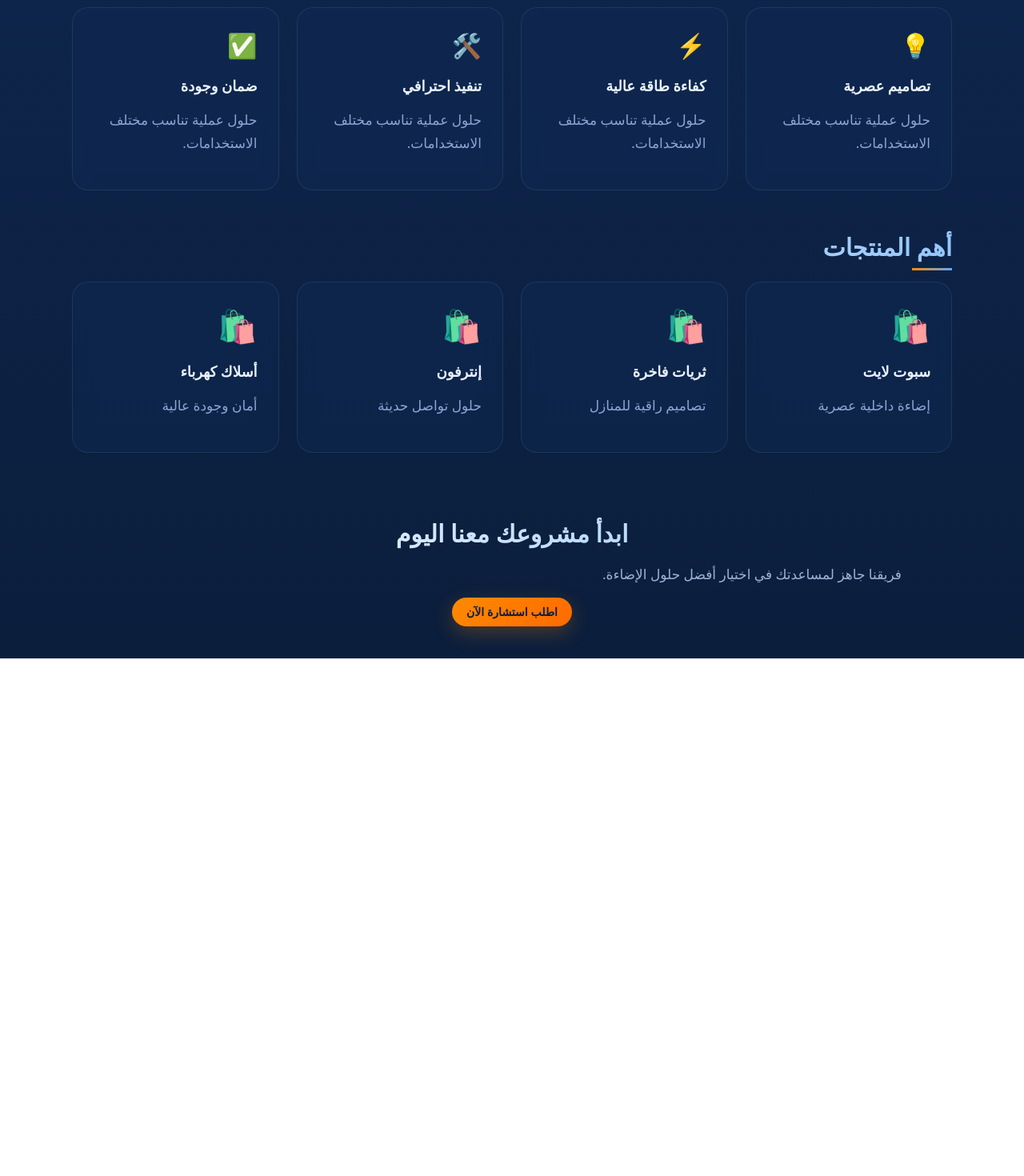
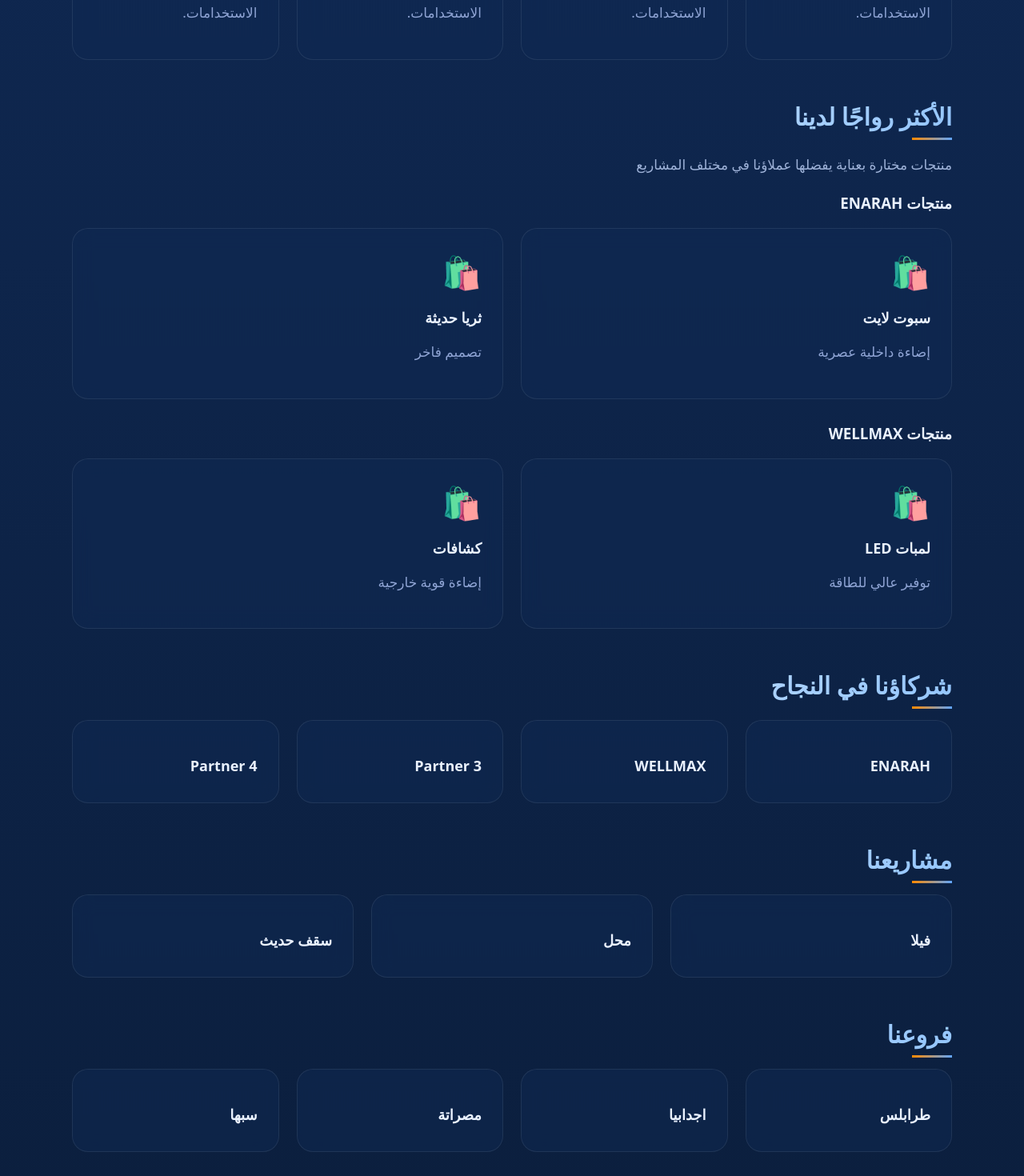
Before and after one commit to nonynony28-netizen/Menarah, a React (Vite) app: page /#/ in a window 1280 px wide. Shown: the part 680-2150 px from the top of the page at 80% size. Before the commit the page ends 1503 px from the top, so only its background shows below. Built offline with nearby package versions, Linux system fonts and the light colour scheme.

Commit message:
Revise content and improve UI text in Home component
Updated feature titles and product descriptions for clarity. Enhanced section headings and button texts for better user engagement.

```diff
--- a/src/pages/Home.jsx
+++ b/src/pages/Home.jsx
@@ -1,27 +1,44 @@
 import React from "react";
 
+/* ===== بيانات مبدئية (تبدّلها لاحقاً بالصور الحقيقية) ===== */
+
+// لماذا نحن
 const features = [
-  { title: "تصاميم عصرية", icon: "💡" },
-  { title: "كفاءة طاقة عالية", icon: "⚡" },
+  { title: "جودة عالية", icon: "💡" },
+  { title: "كفاءة طاقة", icon: "⚡" },
   { title: "تنفيذ احترافي", icon: "🛠️" },
-  { title: "ضمان وجودة", icon: "✅" },
+  { title: "ضمان وخدمة", icon: "✅" },
 ];
 
-const topProducts = [
+// الأكثر رواجاً – ENARAH
+const enarahProducts = [
   { name: "سبوت لايت", desc: "إضاءة داخلية عصرية" },
-  { name: "ثريات فاخرة", desc: "تصاميم راقية للمنازل" },
-  { name: "إنترفون", desc: "حلول تواصل حديثة" },
-  { name: "أسلاك كهرباء", desc: "أمان وجودة عالية" },
+  { name: "ثريا حديثة", desc: "تصميم فاخر" },
 ];
+
+// الأكثر رواجاً – WELLMAX
+const wellmaxProducts = [
+  { name: "لمبات LED", desc: "توفير عالي للطاقة" },
+  { name: "كشافات", desc: "إضاءة قوية خارجية" },
+];
+
+// شركاؤنا (استبدل بالإيمجات لاحقاً)
+const partners = ["ENARAH", "WELLMAX", "Partner 3", "Partner 4"];
+
+// مشاريع (استبدل بالإيمجات)
+const projects = ["فيلا", "محل", "سقف حديث"];
+
+// الفروع
+const branches = ["طرابلس", "اجدابيا", "مصراتة", "سبها"];
 
 function Home() {
   return (
     <main className="page hero">
 
-      {/* ===== Hero Section ===== */}
+      {/* ===== 1) HERO ===== */}
       <section className="hero-grid">
 
-        {/* Left (Text) */}
+        {/* نص */}
         <div>
           <span className="badge">حلول إنارة احترافية</span>
 
@@ -30,7 +47,7 @@ function Home() {
           </h1>
 
           <p>
-            إضاءة عصرية تجمع بين الأداء والجمال، مصممة خصيصاً لمشاريعك.
+            إضاءة عصرية تجمع بين الأداء والجمال، مصممة لتناسب جميع مشاريعك.
           </p>
 
           <div className="hero-actions">
@@ -47,22 +64,13 @@ function Home() {
           </div>
         </div>
 
-        {/* Right (Visual) */}
+        {/* عنصر بصري (استبدله بصورة لاحقاً) */}
         <div className="hero-visual">
-          <div className="hero-box">
-            💡
-          </div>
+          <div className="hero-box">💡</div>
         </div>
-
       </section>
 
-      {/* ===== Value Card ===== */}
-      <section className="hero-card">
-        <h3>جودة موثوقة</h3>
-        <p>منتجات بمعايير عالمية مع دعم فني مستمر.</p>
-      </section>
-
-      {/* ===== Features ===== */}
+      {/* ===== 2) لماذا نحن ===== */}
       <section className="section">
         <h2>لماذا نحن؟</h2>
 
@@ -77,12 +85,29 @@ function Home() {
         </div>
       </section>
 
-      {/* ===== Products ===== */}
+      {/* ===== 3) الأكثر رواجاً ===== */}
       <section className="section">
-        <h2>أهم المنتجات</h2>
+        <h2>الأكثر رواجًا لدينا</h2>
+        <p className="section-desc">
+          منتجات مختارة بعناية يفضلها عملاؤنا في مختلف المشاريع
+        </p>
 
+        {/* ENARAH */}
+        <h3 style={{ marginTop: "20px" }}>منتجات ENARAH</h3>
         <div className="grid">
-          {topProducts.map((p, i) => (
+          {enarahProducts.map((p, i) => (
+            <div className="card product-card" key={i}>
+              <div className="product-img">🛍️</div>
+              <h3>{p.name}</h3>
+              <p>{p.desc}</p>
+            </div>
+          ))}
+        </div>
+
+        {/* WELLMAX */}
+        <h3 style={{ marginTop: "30px" }}>منتجات WELLMAX</h3>
+        <div className="grid">
+          {wellmaxProducts.map((p, i) => (
             <div className="card product-card" key={i}>
               <div className="product-img">🛍️</div>
               <h3>{p.name}</h3>
@@ -92,16 +117,55 @@ function Home() {
         </div>
       </section>
 
-      {/* ===== CTA ===== */}
+      {/* ===== 4) شركاؤنا ===== */}
+      <section className="section">
+        <h2>شركاؤنا في النجاح</h2>
+
+        <div className="grid">
+          {partners.map((p, i) => (
+            <div className="card" key={i}>
+              <h3>{p}</h3>
+            </div>
+          ))}
+        </div>
+      </section>
+
+      {/* ===== 5) المشاريع ===== */}
+      <section className="section">
+        <h2>مشاريعنا</h2>
+
+        <div className="grid">
+          {projects.map((proj, i) => (
+            <div className="card" key={i}>
+              <h3>{proj}</h3>
+            </div>
+          ))}
+        </div>
+      </section>
+
+      {/* ===== 6) الفروع ===== */}
+      <section className="section">
+        <h2>فروعنا</h2>
+
+        <div className="grid">
+          {branches.map((b, i) => (
+            <div className="card" key={i}>
+              <h3>{b}</h3>
+            </div>
+          ))}
+        </div>
+      </section>
+
+      {/* ===== 7) CTA ===== */}
       <section className="cta">
         <h2>ابدأ مشروعك معنا اليوم</h2>
 
         <p style={{ marginBottom: "15px" }}>
-          فريقنا جاهز لمساعدتك في اختيار أفضل حلول الإضاءة.
+          فريقنا جاهز لمساعدتك في اختيار أفضل حلول الإضاءة
         </p>
 
         <button onClick={() => (window.location.href = "#/contact")}>
-          اطلب استشارة الآن
+          تواصل الآن
         </button>
       </section>
 
```
